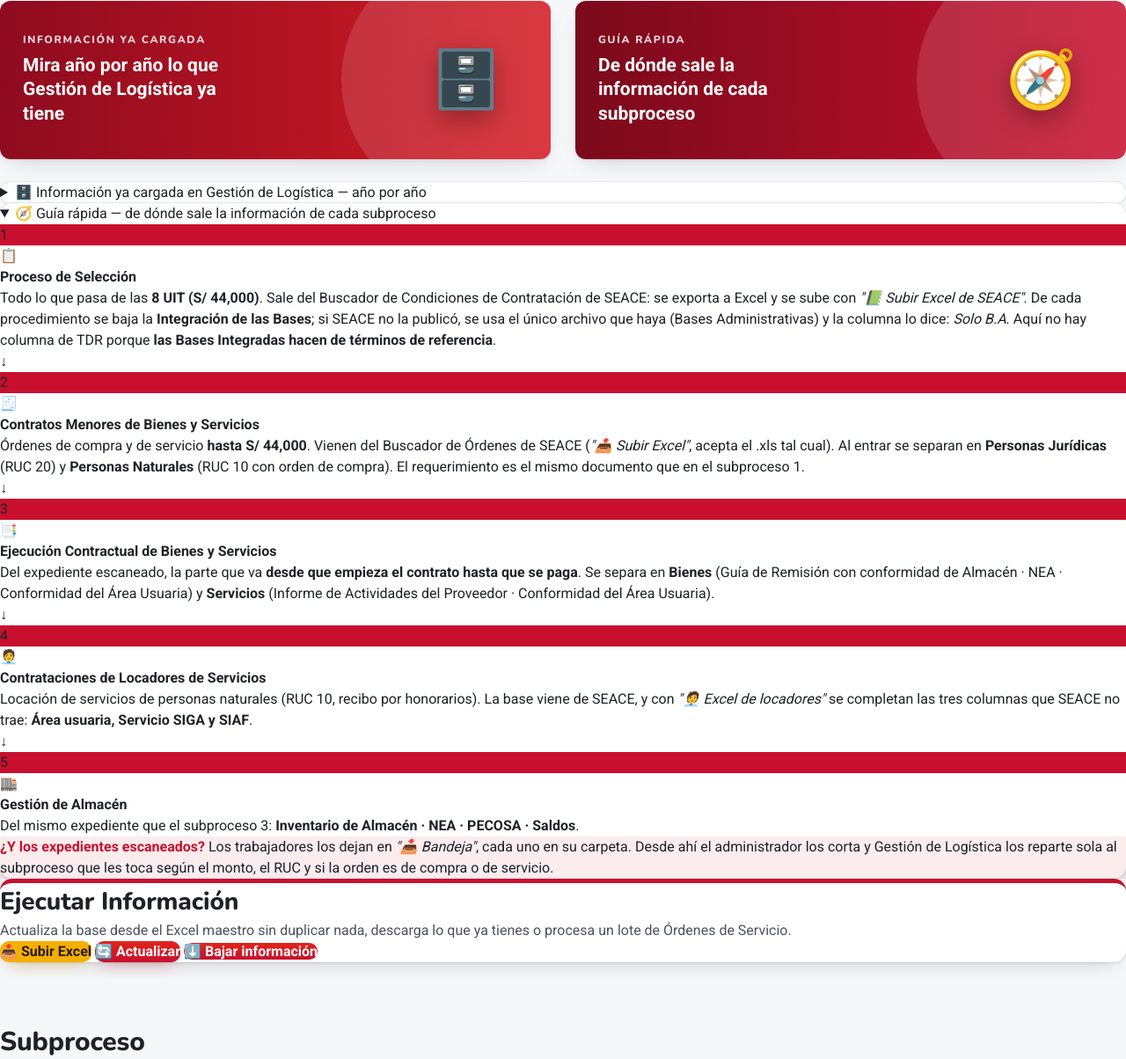
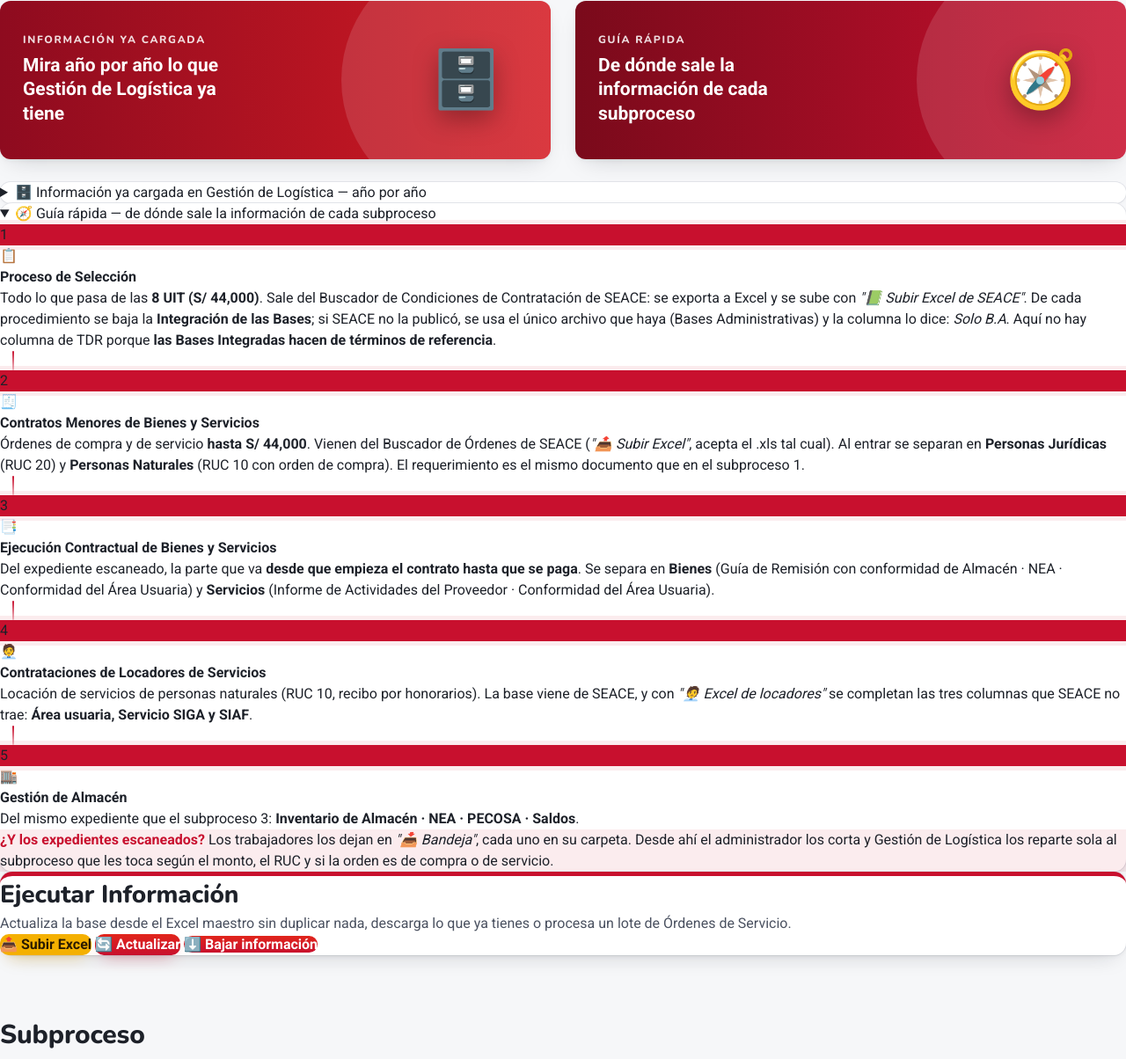
Before and after one commit to jimy1104/app-progress, a Python web app: template gestion-logistica/templates/index.html in a window 1280 px wide, after a click on "🧭 Guía rápida — de dónde sale la información de cada subpro". Shown: the part 1097-2301 px from the top of the page at 88% size. Run offline with Jinja, Linux system fonts and the light colour scheme; the template is opened without the code that fills it, so the values that code supplies are empty; style sheets or scripts are compiled from the project's sources; some web fonts are replaced.

Commit message:
Turn the quick guide into an animated timeline; red loaded-data pills
- Quick guide arrows become red connectors aligned with the numbered
  steps, which rise in one after another when the guide opens
- «Información ya cargada» count pills use the institutional red

Co-Authored-By: Claude Opus 5.5 <noreply@anthropic.com>
Claude-Session: https://claude.ai/code/session_01P5PAFUxGEobP2UcKMZ27LP

```diff
--- a/gestion-logistica/static/estado.css
+++ b/gestion-logistica/static/estado.css
@@ -431,7 +431,22 @@ main > .view:not(#view-home) { padding-top: 28px; }
 .guide-box { background: var(--est-blanco); border: 0; border-radius: 14px; box-shadow: var(--est-sombra), 0 0 0 1px var(--est-linea); scroll-margin-top: 150px; }
 .guide-box summary::before { color: var(--rojo); }
 .guide-box[open] > :not(summary) { animation: est-sube 0.45s ease backwards; }
-.guide-num { background: var(--rojo); }
+.guide-num { background: var(--rojo); box-shadow: 0 0 0 5px var(--rojo-tinte); position: relative; z-index: 1; }
+.dc-titulo .dc-total { background: var(--rojo-tinte); color: var(--rojo); }
+/* Guía rápida como línea de tiempo: la flecha pasa a ser un tramo rojo */
+.guide-steps { gap: 0; }
+.guide-arrow { height: 22px; padding: 0; margin-left: 14px; width: 2px; font-size: 0; background: linear-gradient(var(--rojo), rgba(200, 16, 46, 0.25)); border-radius: 2px; }
+.guide-box[open] .guide-step, .guide-box[open] .guide-arrow { animation: est-sube 0.5s cubic-bezier(0.2, 0.8, 0.2, 1) backwards; }
+.guide-box[open] .guide-steps > :nth-child(2) { animation-delay: 0.08s; }
+.guide-box[open] .guide-steps > :nth-child(3) { animation-delay: 0.16s; }
+.guide-box[open] .guide-steps > :nth-child(4) { animation-delay: 0.24s; }
+.guide-box[open] .guide-steps > :nth-child(5) { animation-delay: 0.32s; }
+.guide-box[open] .guide-steps > :nth-child(6) { animation-delay: 0.40s; }
+.guide-box[open] .guide-steps > :nth-child(7) { animation-delay: 0.48s; }
+.guide-box[open] .guide-steps > :nth-child(8) { animation-delay: 0.56s; }
+.guide-box[open] .guide-steps > :nth-child(9) { animation-delay: 0.64s; }
+.guide-step { border-radius: 12px; transition: background 0.2s ease; }
+.guide-step:hover { background: var(--rojo-tinte); }
 .guide-extra { background: var(--rojo-tinte); }
 .guide-extra strong { color: var(--rojo); }
 
```
